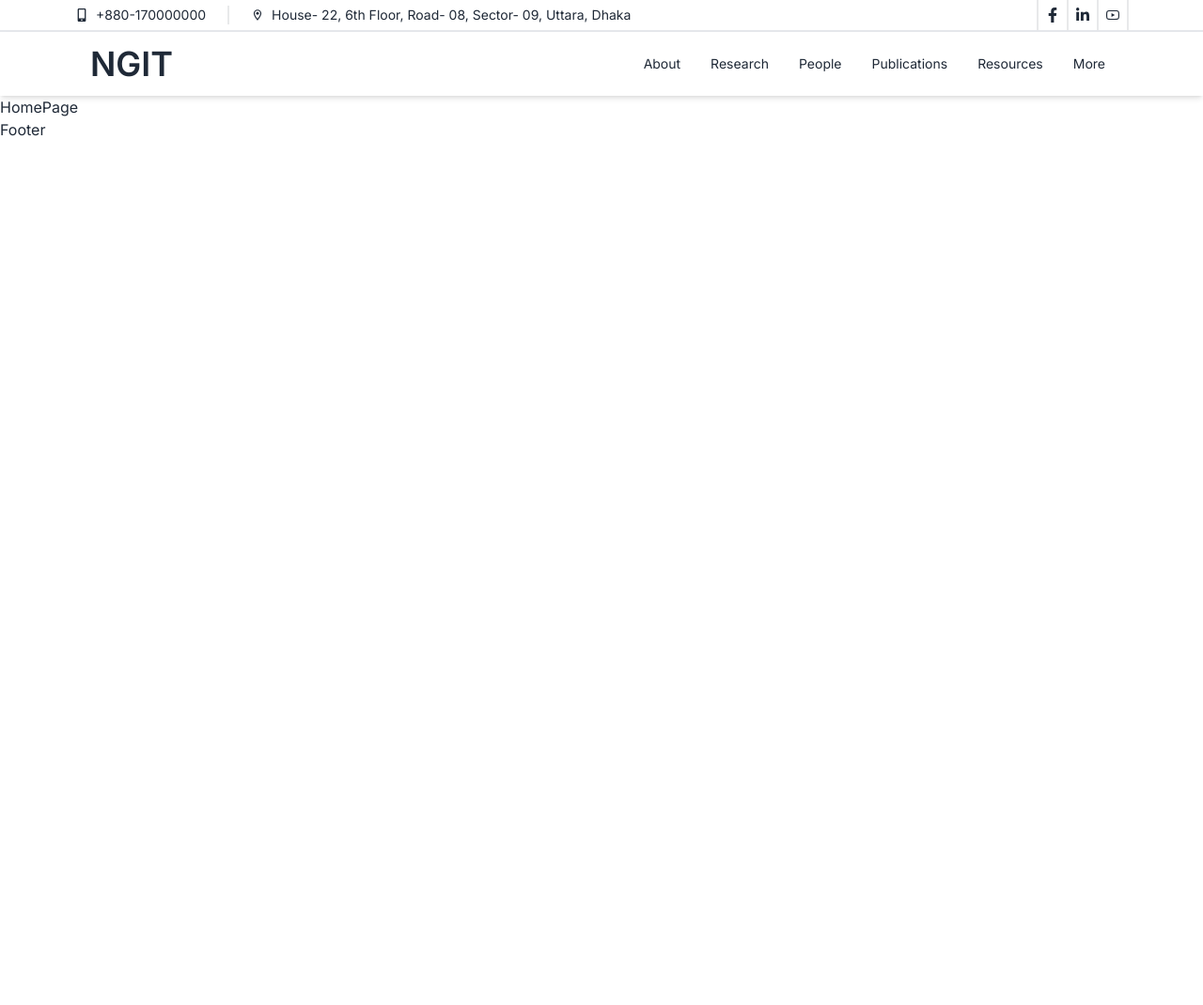
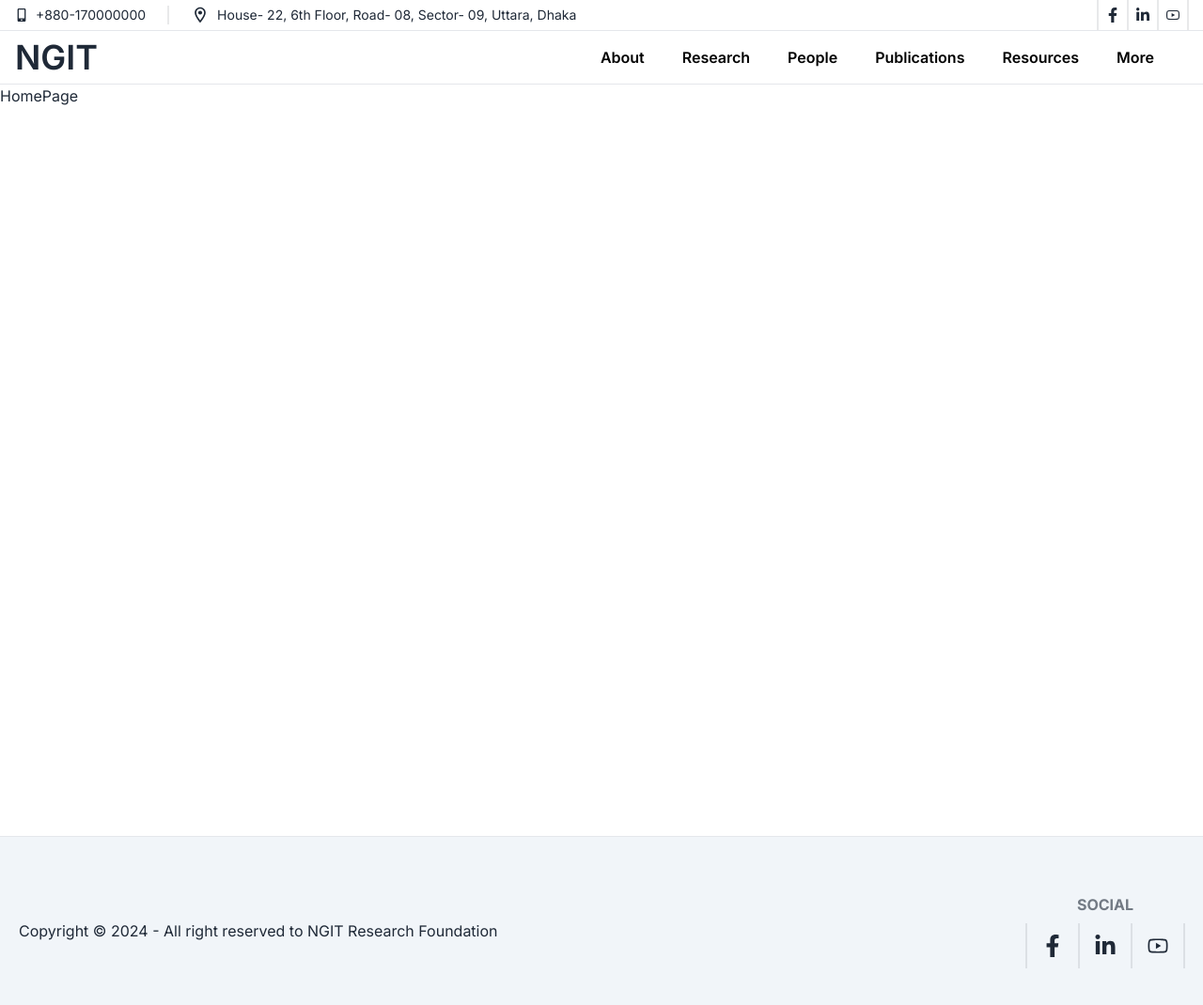
Before and after one commit to Md-Mobassher/ngit-research-foundation, a Next.js app: page / in a window 1280 px wide. Shown: the top 1070 px of the page at 94% size. Before the commit the page ends 800 px from the top, so only its background shows below. Built offline with nearby package versions, Linux system fonts and the light colour scheme.

Commit message:
navbar updated

```diff
--- a/src/app/layout.tsx
+++ b/src/app/layout.tsx
@@ -20,6 +20,7 @@ export default function RootLayout({
     <html lang="en" data-theme="light">
       <body className={inter.className}>
         <Navbar />
+
         {children}
         <Footer />
       </body>
--- a/src/app/page.tsx
+++ b/src/app/page.tsx
@@ -1,7 +1,7 @@
 import React from "react";
 
 const HomePage = () => {
-  return <div>HomePage</div>;
+  return <div className="min-h-screen">HomePage</div>;
 };
 
 export default HomePage;
--- a/src/components/shared/Footer.tsx
+++ b/src/components/shared/Footer.tsx
@@ -1,5 +1,51 @@
+import { FaFacebookF } from "react-icons/fa";
+import { FaLinkedinIn } from "react-icons/fa";
+import { AiOutlineYoutube } from "react-icons/ai";
+import Link from "next/link";
+
 const Footer = () => {
-  return <div>Footer</div>;
+  return (
+    <footer className=" py-10  border-t  overflow-hidden bg-slate-100">
+      <div className="max-w-7xl mx-auto p-5 flex justify-between items-center">
+        <div className="">
+          <p>
+            Copyright © {new Date().getFullYear()} - All right reserved to NGIT
+            Research Foundation
+          </p>
+        </div>
+        <div className="flex flex-col justify-center items-center">
+          <span className="footer-title text-center">Social</span>
+          <div className="flex gap-1 ">
+            <div className="divider divider-horizontal  m-0 p-0 w-0"></div>
+
+            <div className="w-12 h-12 flex justify-center items-center hover:bg-primary rounded-lg">
+              <Link href="/">
+                <FaFacebookF className="w-6 h-6" />
+              </Link>
+            </div>
+
+            <div className="divider divider-horizontal  m-0 p-0 w-0"></div>
+
+            <div className="w-12 h-12 flex justify-center items-center hover:bg-primary rounded-lg">
+              <Link href="/">
+                <FaLinkedinIn className="w-6 h-6" />
+              </Link>
+            </div>
+
+            <div className="divider divider-horizontal  m-0 p-0 w-0"></div>
+
+            <div className="w-12 h-12 flex justify-center items-center hover:bg-primary rounded-lg">
+              <Link href="/">
+                <AiOutlineYoutube className="w-6 h-6" />
+              </Link>
+            </div>
+
+            <div className="divider m-0 p-0 w-0 divider-horizontal"></div>
+          </div>
+        </div>
+      </div>
+    </footer>
+  );
 };
 
 export default Footer;
--- /dev/null
+++ b/src/components/shared/NavItem.tsx
@@ -0,0 +1,83 @@
+"use client";
+import { useState } from "react";
+import { GiHamburgerMenu } from "react-icons/gi";
+import { ImCross } from "react-icons/im";
+import Link from "next/link";
+
+const navItem = (
+  <>
+    <div className="bg-white px-5 py-2 rounded text-md font-semibold text-black hover:bg-blue-500 hover:text-white">
+      <Link className="rounded-lg" href="/about">
+        About
+      </Link>
+    </div>
+    <div className="bg-white px-5 py-2 rounded text-md font-semibold text-black hover:bg-blue-500 hover:text-white">
+      <Link className="rounded-lg" href="/research">
+        Research
+      </Link>
+      {/* <ul tabindex="0" className="dropdown-content menu p-2 shadow bg-base-100 rounded-box w-52">
+                     <li><Link className='rounded-lg' href='/people'>People</Link></li>
+                     <li><Link className='rounded-lg' href='/publications'>Publications</Link></li>
+                </ul> */}
+    </div>
+
+    <div className="bg-white px-5 py-2 rounded text-md font-semibold text-black hover:bg-blue-500 hover:text-white">
+      <Link className="rounded-lg" href="/people">
+        People
+      </Link>
+    </div>
+    <div className="bg-white px-5 py-2 rounded text-md font-semibold text-black hover:bg-blue-500 hover:text-white">
+      <Link className="rounded-lg" href="/publications">
+        Publications
+      </Link>
+    </div>
+    <div className="bg-white px-5 py-2 rounded text-md font-semibold text-black hover:bg-blue-500 hover:text-white">
+      <Link className="rounded-lg" href="/resource">
+        Resources
+      </Link>
+    </div>
+    <div className="bg-white px-5 py-2 rounded text-md font-semibold text-black hover:bg-blue-500 hover:text-white">
+      <Link className="rounded-lg" href="/more">
+        More
+      </Link>
+    </div>
+  </>
+);
+
+const NavItems = () => {
+  const [isOpen, setIsOpen] = useState(false);
+  return (
+    <div className="px-4">
+      <div className="flex justify-between max-w-7xl mx-auto items-center">
+        {/*  large device menu */}
+        <div className="hidden md:block">
+          <div className="flex justify-end items-center">{navItem}</div>
+        </div>
+
+        {/* Mobile Menu Button (visible on small screens) */}
+        <div className="-mr-2 flex md:hidden p-2 relative">
+          <button
+            onClick={() => setIsOpen(!isOpen)}
+            type="button"
+            className=" text-slate-700  rounded"
+            aria-controls="mobile-menu"
+            aria-expanded={isOpen ? "true" : "false"}
+          >
+            {isOpen ? (
+              <ImCross className="size-7 hover:text-blue-500" />
+            ) : (
+              <GiHamburgerMenu className="size-8 hover:text-blue-500" />
+            )}
+            {isOpen && (
+              <div className="flex flex-col pt-5 w-60 top-10 right-0 shadow-md rounded-md absolute ">
+                {navItem}
+              </div>
+            )}
+          </button>
+        </div>
+      </div>
+    </div>
+  );
+};
+
+export default NavItems;
--- a/src/components/shared/Navbar.tsx
+++ b/src/components/shared/Navbar.tsx
@@ -1,64 +1,22 @@
-import { FaMobileAlt } from "react-icons/fa";
+import Link from "next/link";
+import NavItems from "./NavItem";
+import { FaFacebookF, FaLinkedinIn, FaMobileAlt } from "react-icons/fa";
 import { MdOutlineLocationOn } from "react-icons/md";
-import { FaFacebookF } from "react-icons/fa";
-import { FaLinkedinIn } from "react-icons/fa";
 import { AiOutlineYoutube } from "react-icons/ai";
-import Link from "next/link";
 
-const Navbar = ({ children }: any) => {
-  const menuItem = (
+const Navbar2 = () => {
+  return (
     <>
-      <li>
-        <Link className="rounded-lg" href="/about">
-          About
-        </Link>
-      </li>
-      <li className="dropdown  dropdown-hover hover:overflow-visible ">
-        <Link className="rounded-lg" href="/research">
-          Research
-        </Link>
-        {/* <ul tabindex="0" className="dropdown-content menu p-2 shadow bg-base-100 rounded-box w-52">
-                 <li><Link className='rounded-lg' href='/people'>People</Link></li>
-                 <li><Link className='rounded-lg' href='/publications'>Publications</Link></li>
-            </ul> */}
-      </li>
-
-      <li>
-        <Link className="rounded-lg" href="/people">
-          People
-        </Link>
-      </li>
-      <li>
-        <Link className="rounded-lg" href="/publications">
-          Publications
-        </Link>
-      </li>
-      <li>
-        <Link className="rounded-lg" href="/resource">
-          Resources
-        </Link>
-      </li>
-      <li>
-        <Link className="rounded-lg" href="/more">
-          More
-        </Link>
-      </li>
-    </>
-  );
-
-  return (
-    <div className="drawer drawer-end ">
-      <input id="my-drawer-3" type="checkbox" className="drawer-toggle" />
-      <div className="drawer-content flex flex-col">
-        <div className="hidden lg:block  shadow-lg ">
-          <div className="flex  w-full border-b-2 justify-between items-center px-20">
+      {/* header top */}
+      <div className="max-w-7xl mx-auto px-4">
+        <div className="flex  justify-between items-center ">
           <div className="flex items-center text-sm ">
-              <div className="flex justify-center items-center gap-2">
+            <div className="flex justify-center items-center lg:gap-2 gap-1">
               <FaMobileAlt /> <p> +880-170000000</p>
             </div>
             <div className="divider divider-horizontal"></div>
-              <div className="flex justify-center items-center gap-2">
-                <MdOutlineLocationOn />{" "}
+            <div className="flex justify-center items-center lg:gap-2 gap-1">
+              <MdOutlineLocationOn className="size-5" />{" "}
               <p>House- 22, 6th Floor, Road- 08, Sector- 09, Uttara, Dhaka</p>
             </div>
           </div>
@@ -93,43 +51,17 @@ const Navbar = ({ children }: any) => {
         </div>
       </div>
 
-        <div className="w-full navbar sticky top-0 lg:px-20 shadow-md bg-base-100 z-20">
-          <div className="flex-1 text-4xl font-semibold px-2 mx-2">
+      {/* header */}
+      <header className=" sticky top-0 z-50 bg-white border-b border-t">
+        <div className="flex bg-white  m-0 justify-between items-center h-14 max-w-7xl mx-auto px-4 lg:gap-5 gap-2 ">
+          <div className="flex-1 text-4xl font-semibold">
             <Link href="/">NGIT</Link>
           </div>
-          <div className="flex-none lg:hidden">
-            <label htmlFor="my-drawer-3" className="btn btn-square btn-ghost">
-              <svg
-                xmlns="http://www.w3.org/2000/svg"
-                fill="none"
-                viewBox="0 0 24 24"
-                className="inline-block w-6 h-6 stroke-current"
-              >
-                <path
-                  stroke-linecap="round"
-                  stroke-linejoin="round"
-                  stroke-width="2"
-                  d="M4 6h16M4 12h16M4 18h16"
-                ></path>
-              </svg>
-            </label>
+          <NavItems />
         </div>
-
-          <div className="flex-none hidden lg:block">
-            <ul className="menu menu-horizontal">{menuItem}</ul>
-          </div>
-        </div>
-
-        {children}
-      </div>
-      <div className="drawer-side">
-        <label htmlFor="my-drawer-3" className="drawer-overlay"></label>
-        <ul className="menu menu-varticle p-4 overflow-y-auto w-60 bg-base-100">
-          {menuItem}
-        </ul>
-      </div>
-    </div>
+      </header>
+    </>
   );
 };
 
-export default Navbar;
+export default Navbar2;
```
Lines whose indentation alone changed are shown as unchanged.
